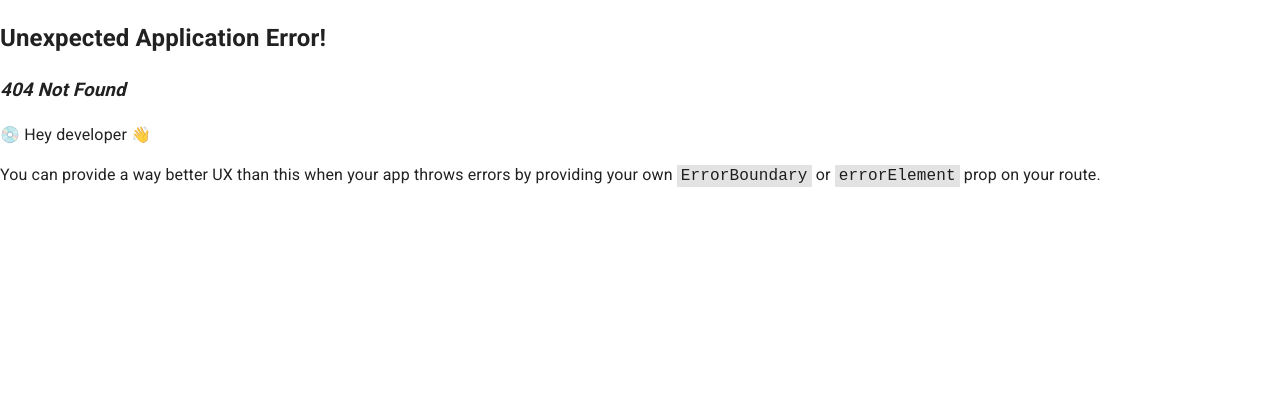
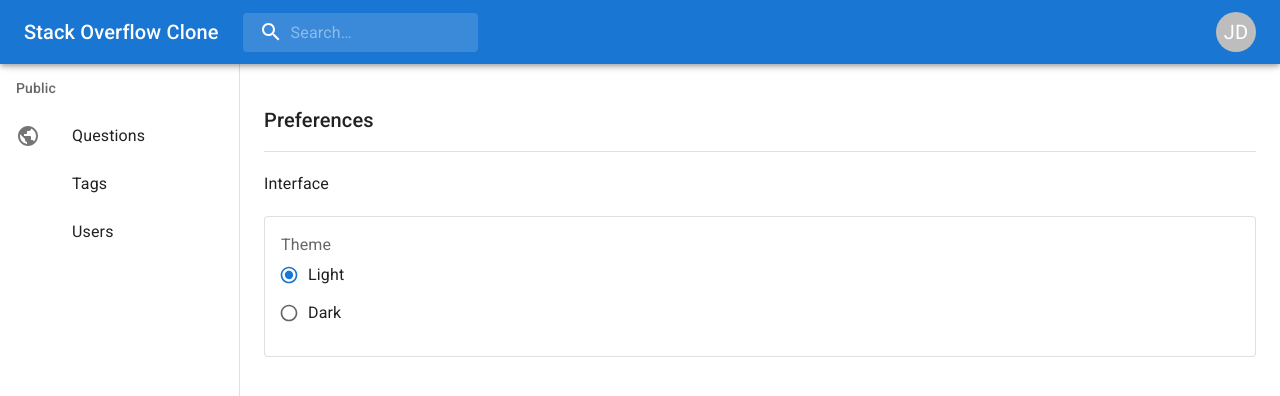
Before and after one commit to potouridisio/my-stack-overflow-clone, a React (Vite) app: page /users/1/preferences in a window 1280 px wide. Before the commit this address had no page. Shown: the top 396 px of the page. Built offline with nearby package versions, Linux system fonts and the light colour scheme; a web font is replaced by a local one.

Commit message:
feat: initial commit for the Preferences route

```diff
--- a/src/App.jsx
+++ b/src/App.jsx
@@ -6,6 +6,7 @@ import { ThemeProvider } from "@mui/material/styles";
 import theme from "./lib/theme";
 import Ask, { action as askAction, loader as askLoader } from "./routes/Ask";
 import LeftSidebar from "./routes/LeftSidebar";
+import Preferences from "./routes/Preferences";
 import Question, {
   action as questionAction,
   loader as questionLoader,
@@ -61,6 +62,10 @@ const router = createBrowserRouter([
             loader: questionLoader,
             action: questionAction,
           },
+          {
+            path: "users/:userId/preferences",
+            element: <Preferences />,
+          },
         ],
       },
       {
--- /dev/null
+++ b/src/routes/Preferences.jsx
@@ -0,0 +1,51 @@
+import Box from "@mui/material/Box";
+import Card from "@mui/material/Card";
+import CardContent from "@mui/material/CardContent";
+import FormControl from "@mui/material/FormControl";
+import FormControlLabel from "@mui/material/FormControlLabel";
+import FormLabel from "@mui/material/FormLabel";
+import Radio from "@mui/material/Radio";
+import RadioGroup from "@mui/material/RadioGroup";
+import Toolbar from "@mui/material/Toolbar";
+import Typography from "@mui/material/Typography";
+
+export default function Preferences() {
+  return (
+    <Box component="main" sx={{ flexGrow: 1, p: 3 }}>
+      <Toolbar />
+
+      <Toolbar disableGutters sx={{ borderBottom: 1, borderColor: "divider" }}>
+        <Typography component="div" variant="h6">
+          Preferences
+        </Typography>
+      </Toolbar>
+
+      <Toolbar disableGutters>
+        <Typography component="div" variant="subtitle1">
+          Interface
+        </Typography>
+      </Toolbar>
+
+      <Card>
+        <CardContent>
+          <FormControl component="fieldset">
+            <FormLabel component="legend">Theme</FormLabel>
+            <RadioGroup defaultValue="light" name="theme">
+              {[
+                ["Light", "light"],
+                ["Dark", "dark"],
+              ].map(([label, value]) => (
+                <FormControlLabel
+                  control={<Radio />}
+                  key={value}
+                  label={label}
+                  value={value}
+                />
+              ))}
+            </RadioGroup>
+          </FormControl>
+        </CardContent>
+      </Card>
+    </Box>
+  );
+}
--- a/src/routes/Root.jsx
+++ b/src/routes/Root.jsx
@@ -1,4 +1,4 @@
-import { Outlet, useNavigate } from "react-router-dom";
+import { Link, Outlet, useNavigate } from "react-router-dom";
 
 import SearchIcon from "@mui/icons-material/Search";
 import AppBar from "@mui/material/AppBar";
@@ -91,7 +91,7 @@ export default function Root() {
             />
           </Search>
           <Box sx={{ flexGrow: 1 }} />
-          <IconButton sx={{ p: 0 }}>
+          <IconButton component={Link} sx={{ p: 0 }} to="users/1/preferences">
             <Avatar>JD</Avatar>
           </IconButton>
         </Toolbar>
```
